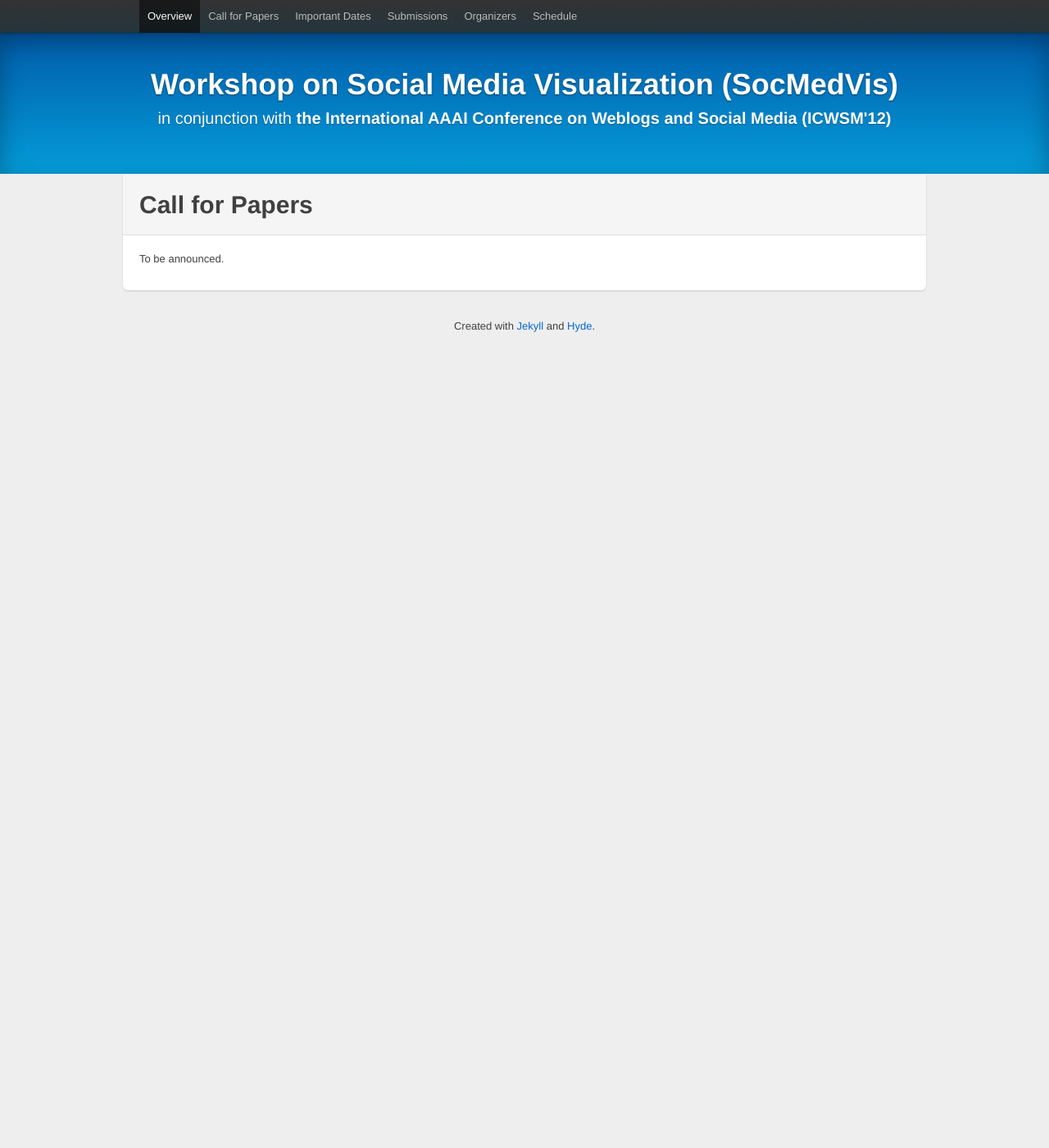
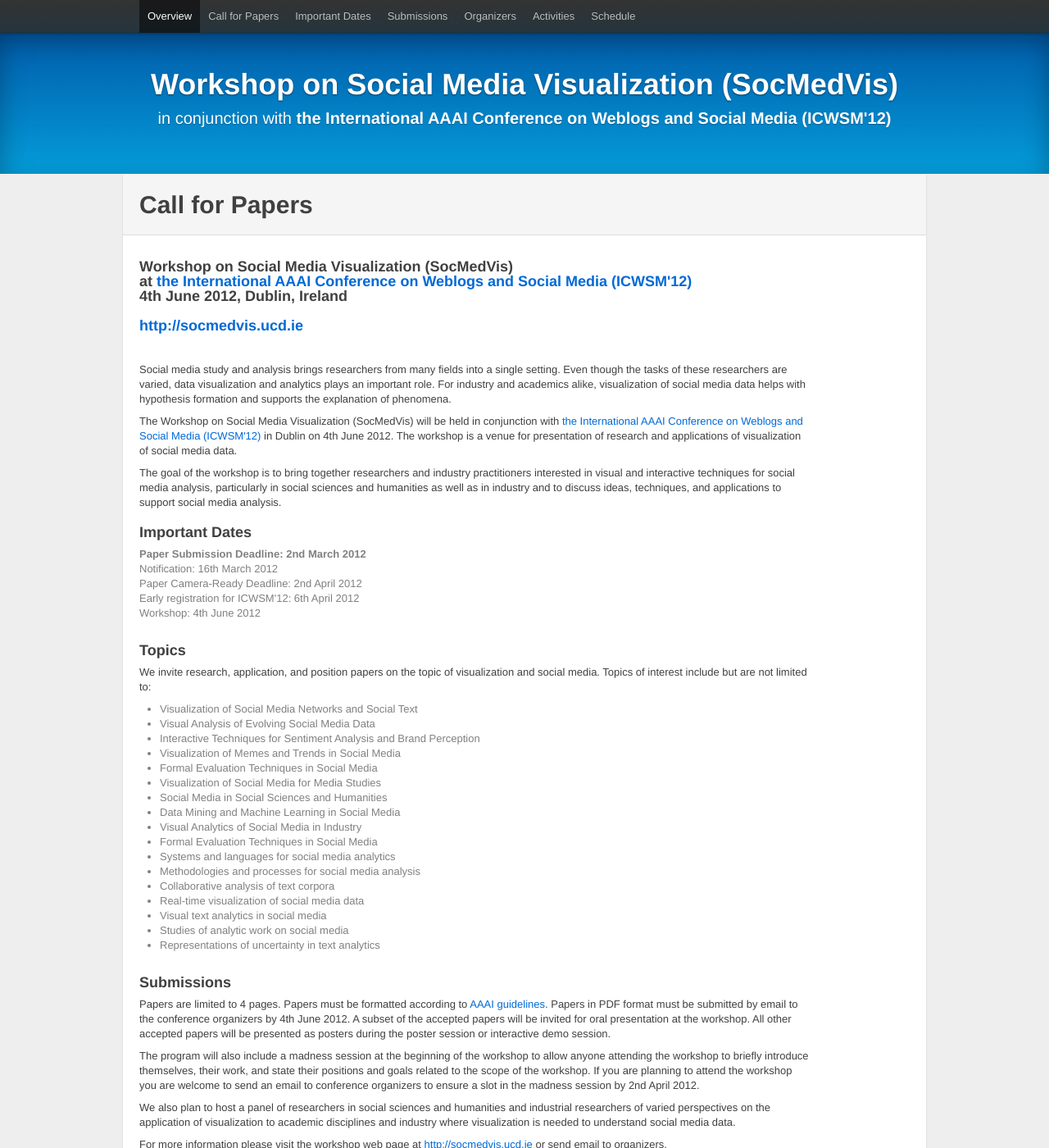
Before and after one commit to harrigan/socmedvis.ucd.ie, a Jekyll site: the page built from _source/call_for_papers.html, in a window 1280 px wide and 1400 px high. Shown: the whole window at 82% size. Built offline with Jekyll 4.4.1, drawn with Linux system fonts in a browser that asks for light colours; Markdown is read by kramdown in place of the engine named in the settings; some of the changed text lies outside the part shown.

Commit message:
Added a CFP and an activities page

```diff
--- a/_source/_layouts/default.html
+++ b/_source/_layouts/default.html
@@ -28,6 +28,9 @@
             </li>
             <li>
               <a href='/organizers.html'>Organizers</a>
+            </li>
+            <li>
+              <a href='/activities.html'>Activities</a>
             </li>
             <li>
               <a href='/schedule.html'>Schedule</a>
@@ -73,5 +76,17 @@
         </p>
       </footer>
     </div>
+    <script type='text/javascript'>
+      //<![CDATA[
+        var _gaq = _gaq || [];
+        _gaq.push(['_setAccount', 'UA-496232-10']);
+        _gaq.push(['_trackPageview']);
+        (function() {
+          var ga = document.createElement('script'); ga.type = 'text/javascript'; ga.async = true;
+          ga.src = ('https:' == document.location.protocol ? 'https://ssl' : 'http://www') + '.google-analytics.com/ga.js';
+          var s = document.getElementsByTagName('script')[0]; s.parentNode.insertBefore(ga, s);
+        })();
+      //]]>
+    </script>
   </body>
 </html>
--- /dev/null
+++ b/_source/activities.html
@@ -0,0 +1,5 @@
+---
+layout: default
+title: Activities
+---
+To be announced.
--- a/_source/call_for_papers.html
+++ b/_source/call_for_papers.html
@@ -2,4 +2,142 @@
 layout: default
 title: Call for Papers
 ---
-To be announced.
+<h3 style='line-height: 100%'>
+  Workshop on Social Media Visualization (SocMedVis)
+  <br />
+  at
+  <a href='http://www.icwsm.org'>the International AAAI Conference on Weblogs and Social Media (ICWSM'12)</a>
+  <br />
+  4th June 2012, Dublin, Ireland
+  <br />
+  <br />
+  <a href='http://socmedvis.ucd.ie'>http://socmedvis.ucd.ie</a>
+  <br />
+  <br />
+  <br />
+</h3>
+<p>
+  Social media study and analysis brings researchers from many fields into a single setting. Even though the tasks of these researchers are varied, data visualization and analytics plays an important role. For industry and academics alike, visualization of social media data helps with hypothesis formation and supports the explanation of phenomena.
+</p>
+<p>
+  The Workshop on Social Media Visualization (SocMedVis) will be held in conjunction with
+  <a href='http://www.icwsm.org/'>the International AAAI Conference on Weblogs and Social Media (ICWSM'12)</a>
+  in Dublin on 4th June 2012. The workshop is a venue for presentation of research and applications of visualization of social media data.
+</p>
+<p>
+  The goal of the workshop is to bring together researchers and industry practitioners interested in visual and interactive techniques for social media analysis, particularly in social sciences and humanities as well as in industry and to discuss ideas, techniques, and applications to support social media analysis.
+</p>
+<h3>
+  Important Dates
+</h3>
+<ul class='unstyled'>
+  <li>
+    <strong>
+      Paper Submission Deadline: 2nd March 2012
+    </strong>
+  </li>
+  <li>
+    Notification: 16th March 2012
+  </li>
+  <li>
+    Paper Camera-Ready Deadline: 2nd April 2012
+  </li>
+  <li>
+    Early registration for ICWSM'12: 6th April 2012
+  </li>
+  <li>
+    Workshop: 4th June 2012
+  </li>
+</ul>
+<h3>
+  Topics
+</h3>
+<p>
+  We invite research, application, and position papers on the topic of visualization and social media. Topics of interest include but are not limited to:
+</p>
+<ul>
+  <li>
+    Visualization of Social Media Networks and Social Text
+  </li>
+  <li>
+    Visual Analysis of Evolving Social Media Data
+  </li>
+  <li>
+    Interactive Techniques for Sentiment Analysis and Brand Perception
+  </li>
+  <li>
+    Visualization of Memes and Trends in Social Media
+  </li>
+  <li>
+    Formal Evaluation Techniques in Social Media
+  </li>
+  <li>
+    Visualization of Social Media for Media Studies
+  </li>
+  <li>
+    Social Media in Social Sciences and Humanities
+  </li>
+  <li>
+    Data Mining and Machine Learning in Social Media
+  </li>
+  <li>
+    Visual Analytics of Social Media in Industry
+  </li>
+  <li>
+    Formal Evaluation Techniques in Social Media
+  </li>
+  <li>
+    Systems and languages for social media analytics
+  </li>
+  <li>
+    Methodologies and processes for social media analysis
+  </li>
+  <li>
+    Collaborative analysis of text corpora
+  </li>
+  <li>
+    Real-time visualization of social media data
+  </li>
+  <li>
+    Visual text analytics in social media
+  </li>
+  <li>
+    Studies of analytic work on social media
+  </li>
+  <li>
+    Representations of uncertainty in text analytics
+  </li>
+</ul>
+<h3>
+  Submissions
+</h3>
+<p>
+  Papers are limited to 4 pages. Papers must be formatted according to
+  <a href='http://www.aaai.org/Publications/Author/formatting-instructions.pdf'>AAAI guidelines</a>.
+  Papers in PDF format must be submitted by email to the conference organizers by 4th June 2012. A subset of the accepted papers will be invited for oral presentation at the workshop. All other accepted papers will be presented as posters during the poster session or interactive demo session.
+</p>
+<p>
+  The program will also include a madness session at the beginning of the workshop to allow anyone attending the workshop to briefly introduce themselves, their work, and state their positions and goals related to the scope of the workshop. If you are planning to attend the workshop you are welcome to send an email to conference organizers to ensure a slot in the madness session by 2nd April 2012.
+</p>
+<p>
+  We also plan to host a panel of researchers in social sciences and humanities and industrial researchers of varied perspectives on the application of visualization to academic disciplines and industry where visualization is needed to understand social media data.
+</p>
+<p>
+  For more information please visit the workshop web page at
+  <a href='http://socmedvis.ucd.ie'>http://socmedvis.ucd.ie</a>
+  or send email to organizers.
+</p>
+<p>
+  Regards,
+  <ul class='unstyled'>
+    <li>
+      <a href='http://www.cliquecluster.org/content/daniel-archambault'>Daniel Archambault</a>, University College Dublin
+    </li>
+    <li>
+      <a href='http://researcher.ibm.com/view.php?person=us-eser'>Eser Kandogan</a>, IBM Research
+    </li>
+    <li>
+      <a href='http://www.martinharrigan.ie'>Martin Harrigan</a>, University College Dublin
+    </li>
+  </ul>
+</p>
--- a/_source/index.html
+++ b/_source/index.html
@@ -8,7 +8,7 @@
 <p>
   The Workshop on Social Media Visualization (SocMedVis) will be held in conjunction with
   <a href='http://www.icwsm.org/'>the International AAAI Conference on Weblogs and Social Media (ICWSM'12)</a>
-  in Dublin on June 2012. The workshop is a venue for presentation of research and applications of visualization of social media data.
+  in Dublin on 4th June 2012. The workshop is a venue for presentation of research and applications of visualization of social media data.
 </p>
 <p>
   The goal of the workshop is to bring together researchers and industry practitioners interested in visual and interactive techniques for social media analysis, particularly in social sciences and humanities as well as in industry and to discuss ideas, techniques, and applications to support social media analysis.
```
Also changed, not shown: _source/important_dates.html (+18 -4 lines), 5 other files.
